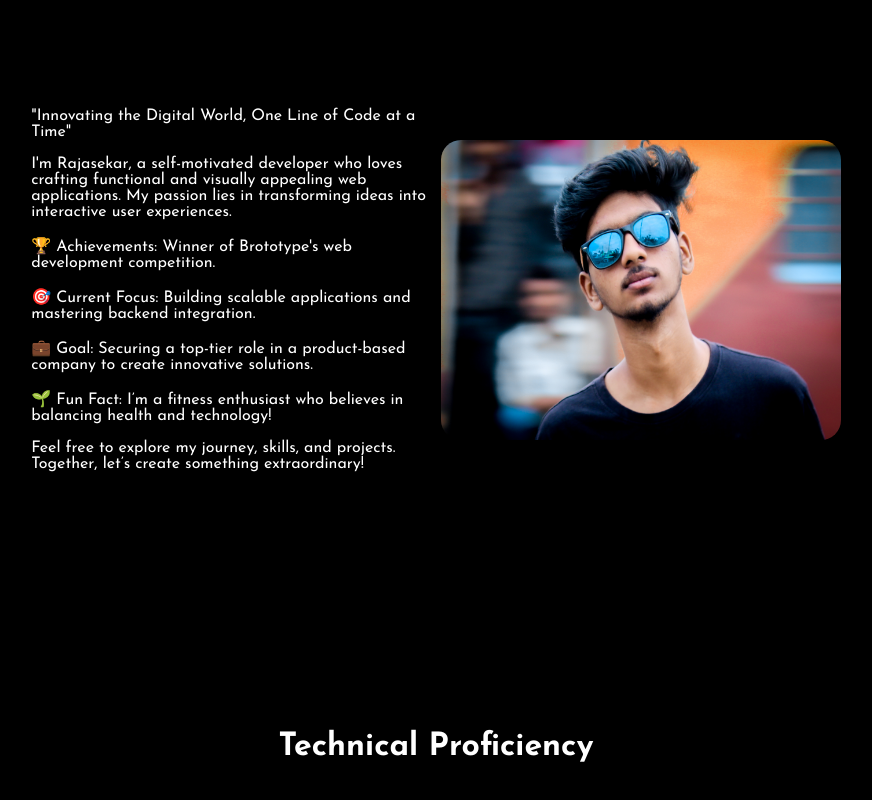
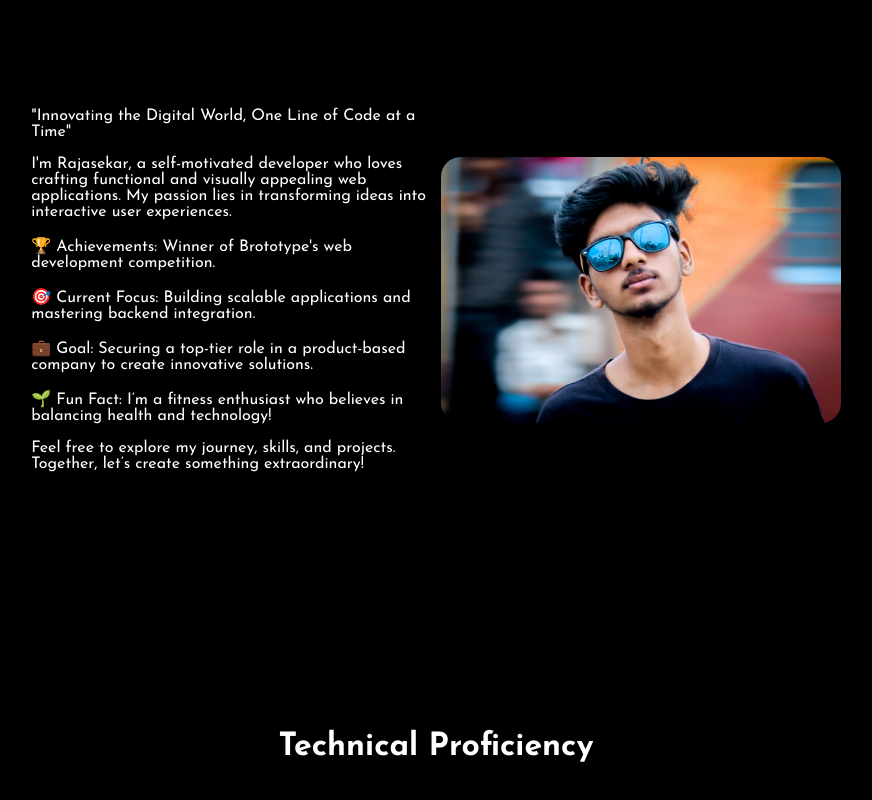
Before and after one commit to RAJASEKAR-01/Personal-portfolio, a React (Create React App) app: page / in a window 1280 px wide. Shown: the part 905-1705 px from the top of the page, without its empty margins (204-1076 px from the left). Built offline with nearby package versions, Linux system fonts and the light colour scheme.

Commit message:
rechange

```diff
--- a/src/Css/About.css
+++ b/src/Css/About.css
@@ -23,19 +23,20 @@
     justify-content: space-around;
     align-items: center;
 }
-.About-box{
-    width: 400px;
 
-    margin: 10px 0px;
 
-}
 .flex{
     display: flex;
+    justify-content: center;
 }
-.About-box img{
-    min-width:280px;
-    height:300px;
+
+.About-box img {
+    max-width: 100%; /* Ensure the image doesn't exceed its container's width */
+    height: auto;    /* Maintain the aspect ratio */
     border-radius: 20px;
+}
 
-
+.About-box {
+    max-width: 400px; /* Limit the container's width */
+    margin: 10px auto; /* Center it horizontally */
 }
```
